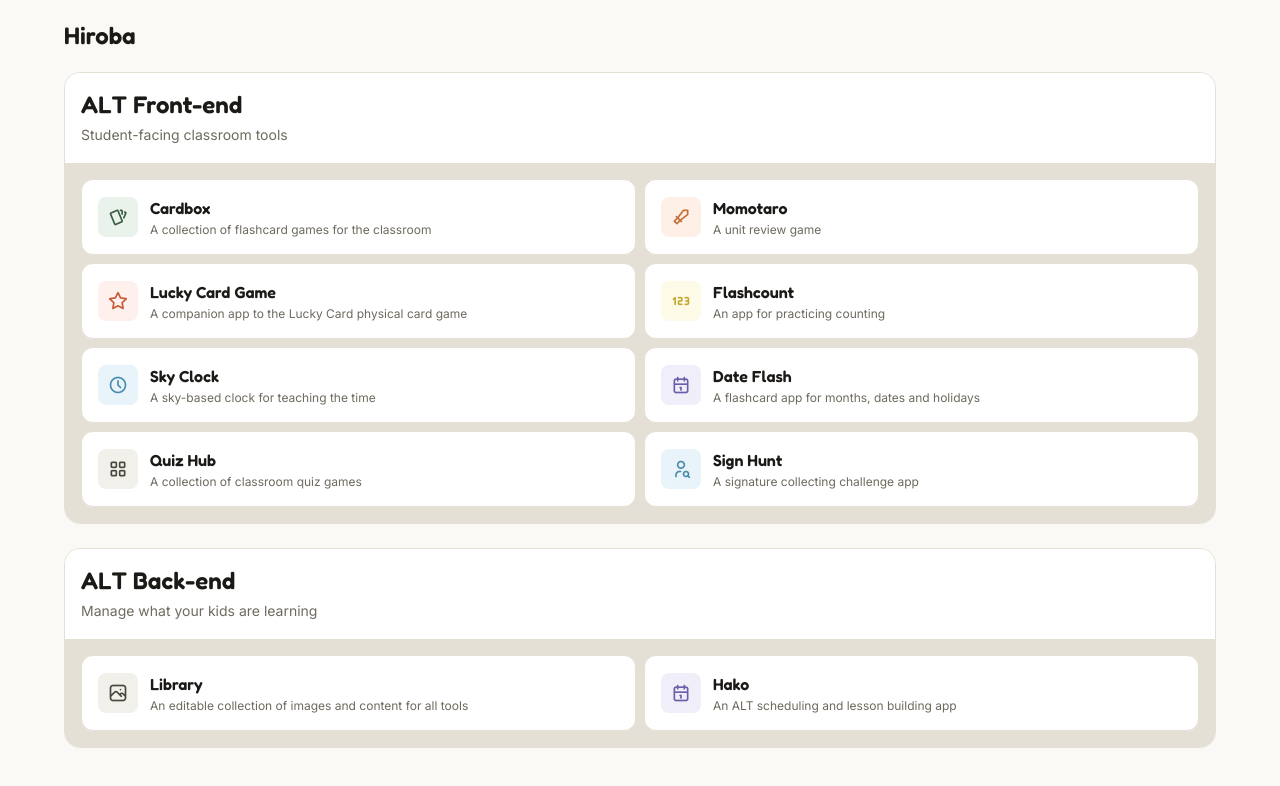
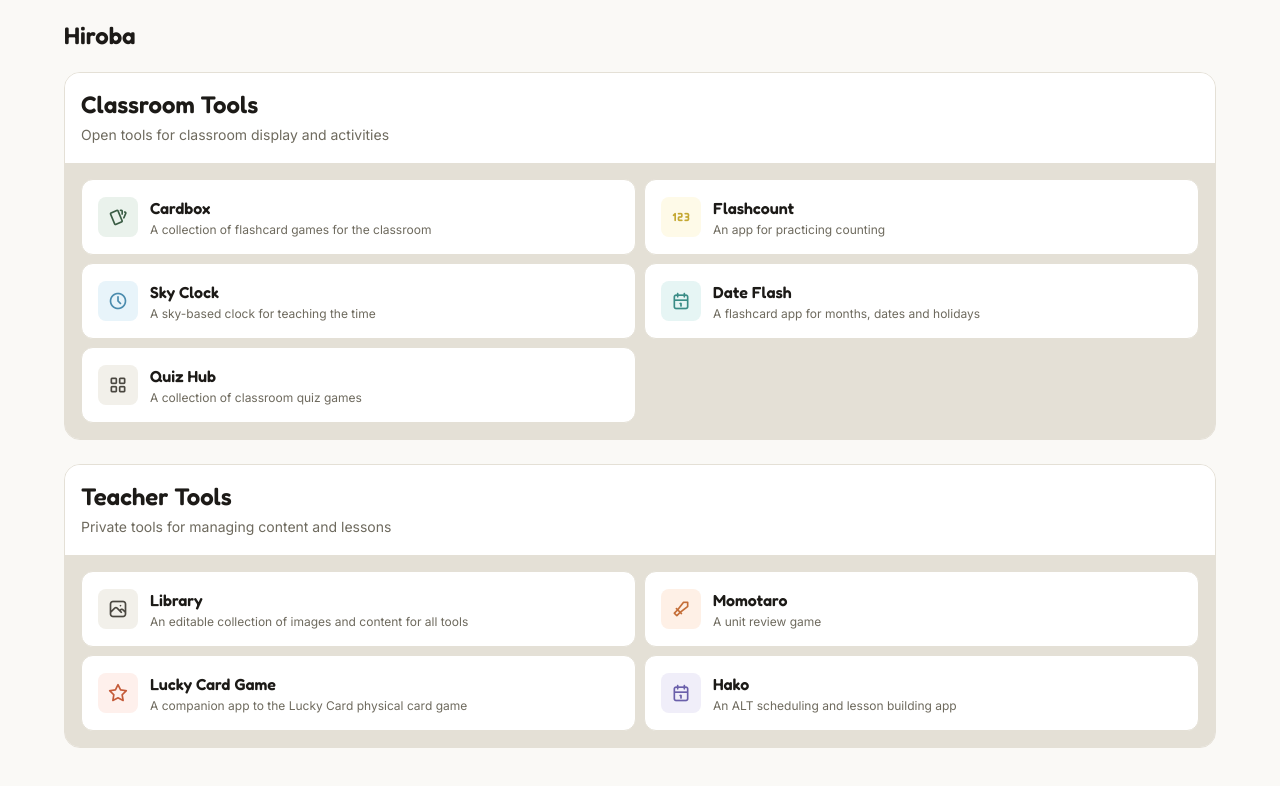
Before and after one commit to dmnfang/dmnfang.github.io, a React (Vite) app: page / in a window 1280 px wide. Shown: the top 786 px of the page. Built offline with nearby package versions, Linux system fonts and the light colour scheme.

Commit message:
fix all URLs to dmnfang.github.io, restructure sections

```diff
--- a/src/App.css
+++ b/src/App.css
@@ -110,18 +110,23 @@
 }
 
 /* Product icon colors */
-.icon-library     { background: var(--clr-neutral-100); color: var(--clr-neutral-600); }
-.icon-cardbox     { background: var(--clr-sage-100);    color: var(--clr-sage-400); }
-.icon-flashcount  { background: var(--clr-butter-100);  color: var(--clr-butter-400); }
-.icon-momotaro    { background: var(--clr-peach-100);   color: var(--clr-peach-400); }
-.icon-teacherhunt { background: var(--clr-sky-100);     color: var(--clr-sky-400); }
-.icon-hako        { background: var(--clr-lavender-100);color: var(--clr-lavender-400); }
-.icon-luckycard   { background: var(--clr-coral-100);   color: var(--clr-coral-400); }
-.icon-skyclock  { background: var(--clr-sky-100);      color: var(--clr-sky-400); }
-.icon-dateflash { background: var(--clr-lavender-100); color: var(--clr-lavender-400); }
-.icon-inkdex      { background: var(--clr-crimson-100); color: var(--clr-crimson-400); }
-.icon-schedulequiz { background: var(--clr-neutral-100); color: var(--clr-neutral-600); }
+.icon-library      { background: var(--clr-neutral-100);  color: var(--clr-neutral-600); }
+.icon-cardbox      { background: var(--clr-sage-100);     color: var(--clr-sage-400); }
+.icon-flashcount   { background: var(--clr-butter-100);   color: var(--clr-butter-400); }
+.icon-momotaro     { background: var(--clr-peach-100);    color: var(--clr-peach-400); }
+.icon-hako         { background: var(--clr-lavender-100); color: var(--clr-lavender-400); }
+.icon-luckycard    { background: var(--clr-coral-100);    color: var(--clr-coral-400); }
+.icon-skyclock     { background: var(--clr-sky-100);      color: var(--clr-sky-400); }
+.icon-dateflash    { background: var(--clr-teal-100);     color: var(--clr-teal-400); }
+.icon-schedulequiz { background: var(--clr-neutral-100);  color: var(--clr-neutral-600); }
 
+/* Hover colors */
+.product-card:has(.icon-library):hover      { border-color: var(--clr-neutral-600); }
+.product-card:has(.icon-cardbox):hover      { border-color: var(--clr-sage-400); }
+.product-card:has(.icon-flashcount):hover   { border-color: var(--clr-butter-400); }
+.product-card:has(.icon-momotaro):hover     { border-color: var(--clr-peach-400); }
+.product-card:has(.icon-hako):hover         { border-color: var(--clr-lavender-400); }
+.product-card:has(.icon-luckycard):hover    { border-color: var(--clr-coral-400); }
+.product-card:has(.icon-skyclock):hover     { border-color: var(--clr-sky-400); }
+.product-card:has(.icon-dateflash):hover    { border-color: var(--clr-teal-400); }
 .product-card:has(.icon-schedulequiz):hover { border-color: var(--clr-neutral-600); }
-.product-card:has(.icon-skyclock):hover  { border-color: var(--clr-sky-400); }
-.product-card:has(.icon-dateflash):hover { border-color: var(--clr-lavender-400); }
--- a/src/App.jsx
+++ b/src/App.jsx
@@ -1,19 +1,18 @@
 import './App.css'
 
-const FRONTEND_PRODUCTS = [
-  { name: 'Cardbox',        desc: 'A collection of flashcard games for the classroom',         icon: 'ti-cards',        iconClass: 'icon-cardbox',      href: 'https://hiroba.ca/cardbox/' },
-  { name: 'Momotaro',       desc: 'A unit review game',                                        icon: 'ti-sword',        iconClass: 'icon-momotaro',     href: 'https://hiroba.ca/momotaro-v2/' },
-  { name: 'Lucky Card Game',desc: 'A companion app to the Lucky Card physical card game',       icon: 'ti-star',         iconClass: 'icon-luckycard',    href: 'https://hiroba.ca/luckycard/' },
-  { name: 'Flashcount',     desc: 'An app for practicing counting',                             icon: 'ti-123',          iconClass: 'icon-flashcount',   href: 'https://hiroba.ca/flashcount/' },
-  { name: 'Sky Clock',      desc: 'A sky-based clock for teaching the time',                   icon: 'ti-clock',        iconClass: 'icon-skyclock',     href: 'https://hiroba.ca/skyclock/' },
-  { name: 'Date Flash',     desc: 'A flashcard app for months, dates and holidays',             icon: 'ti-calendar',     iconClass: 'icon-dateflash',    href: 'https://hiroba.ca/dateflash/' },
-  { name: 'Quiz Hub',       desc: 'A collection of classroom quiz games',                       icon: 'ti-layout-grid',  iconClass: 'icon-schedulequiz', href: 'https://hiroba.ca/quiz-hub/' },
-  { name: 'Sign Hunt',      desc: 'A signature collecting challenge app',                       icon: 'ti-user-search',  iconClass: 'icon-teacherhunt',  href: '#' },
+const PUBLIC_PRODUCTS = [
+  { name: 'Cardbox',    desc: 'A collection of flashcard games for the classroom',      icon: 'ti-cards',       iconClass: 'icon-cardbox',      href: 'https://dmnfang.github.io/cardbox/' },
+  { name: 'Flashcount', desc: 'An app for practicing counting',                          icon: 'ti-123',         iconClass: 'icon-flashcount',   href: 'https://dmnfang.github.io/flashcount/' },
+  { name: 'Sky Clock',  desc: 'A sky-based clock for teaching the time',                icon: 'ti-clock',       iconClass: 'icon-skyclock',     href: 'https://dmnfang.github.io/skyclock/' },
+  { name: 'Date Flash', desc: 'A flashcard app for months, dates and holidays',          icon: 'ti-calendar',    iconClass: 'icon-dateflash',    href: 'https://dmnfang.github.io/dateflash/' },
+  { name: 'Quiz Hub',   desc: 'A collection of classroom quiz games',                   icon: 'ti-layout-grid', iconClass: 'icon-schedulequiz', href: 'https://dmnfang.github.io/quiz-hub/' },
 ]
 
-const BACKEND_PRODUCTS = [
-  { name: 'Library',        desc: 'An editable collection of images and content for all tools', icon: 'ti-photo',        iconClass: 'icon-library',      href: 'https://dmnfang.github.io/library/' },
-  { name: 'Hako',           desc: 'An ALT scheduling and lesson building app',                  icon: 'ti-calendar',     iconClass: 'icon-hako',         href: '#' },
+const PRIVATE_PRODUCTS = [
+  { name: 'Library',        desc: 'An editable collection of images and content for all tools', icon: 'ti-photo',  iconClass: 'icon-library',  href: 'https://dmnfang.github.io/library/' },
+  { name: 'Momotaro',       desc: 'A unit review game',                                         icon: 'ti-sword',  iconClass: 'icon-momotaro', href: 'https://dmnfang.github.io/momotaro-v2/' },
+  { name: 'Lucky Card Game',desc: 'A companion app to the Lucky Card physical card game',        icon: 'ti-star',   iconClass: 'icon-luckycard',href: 'https://dmnfang.github.io/luckycard/' },
+  { name: 'Hako',           desc: 'An ALT scheduling and lesson building app',                  icon: 'ti-calendar',iconClass: 'icon-hako',    href: '#' },
 ]
 
 function ProductCard({ product }) {
@@ -53,14 +52,14 @@ function App() {
     <div className="page">
       <div className="site-title">Hiroba</div>
       <Section
-        title="ALT Front-end"
-        subtitle="Student-facing classroom tools"
-        products={FRONTEND_PRODUCTS}
+        title="Classroom Tools"
+        subtitle="Open tools for classroom display and activities"
+        products={PUBLIC_PRODUCTS}
       />
       <Section
-        title="ALT Back-end"
-        subtitle="Manage what your kids are learning"
-        products={BACKEND_PRODUCTS}
+        title="Teacher Tools"
+        subtitle="Private tools for managing content and lessons"
+        products={PRIVATE_PRODUCTS}
       />
     </div>
   )
```
